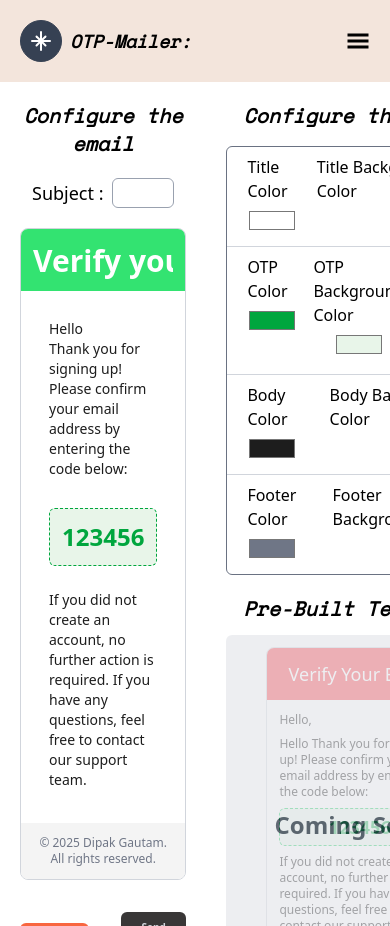
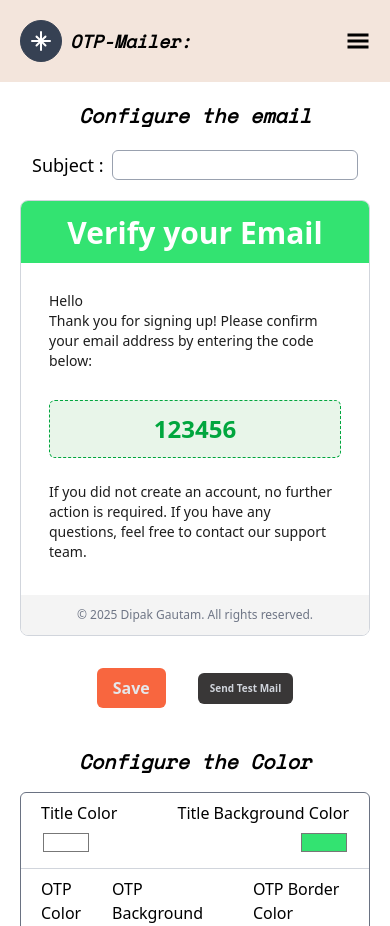
Before and after one commit to Dipak-Gautam/OTP-Mailer-Frontend, a React (Vite) app: page /dashboard in a window 390 px wide. Built offline with nearby package versions, Linux system fonts and the light colour scheme.

Commit message:
feat: all responsive completed

```diff
--- a/src/Components/DashBoard/Component/Dashboard/EmailConfiguration/EmailConfiguration.tsx
+++ b/src/Components/DashBoard/Component/Dashboard/EmailConfiguration/EmailConfiguration.tsx
@@ -33,8 +33,8 @@
   );
 
   return (
-    <div className="flex gap-10 h-full">
-      <div className="w-[50%] space-y-8">
+    <div className="flex flex-col md:flex-row gap-10 h-full">
+      <div className="md:w-[50%] space-y-8">
         <Template
           titleColor={titleColor}
           bodyBackgroundColor={bodyBackgroundColor}
```
